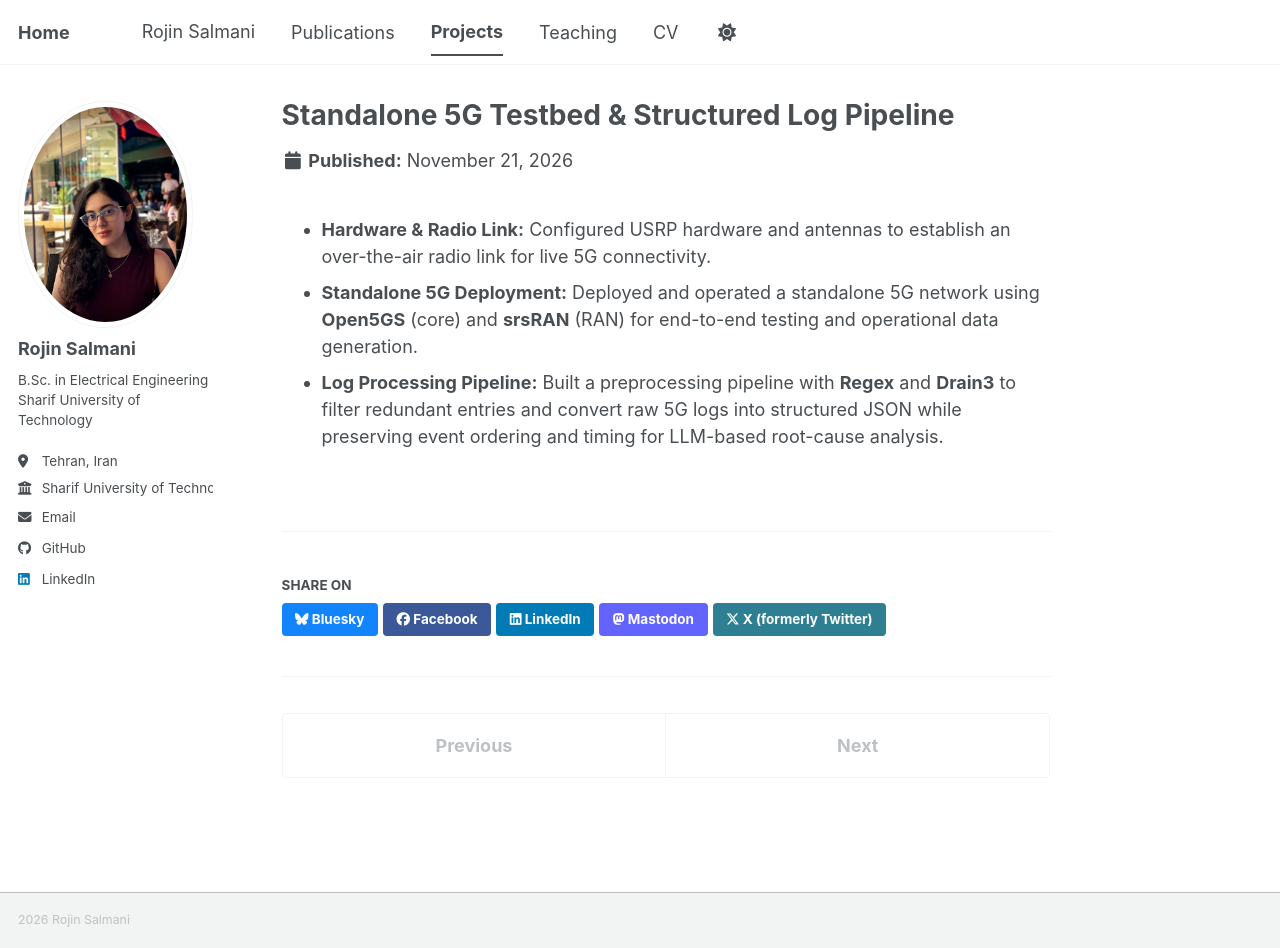
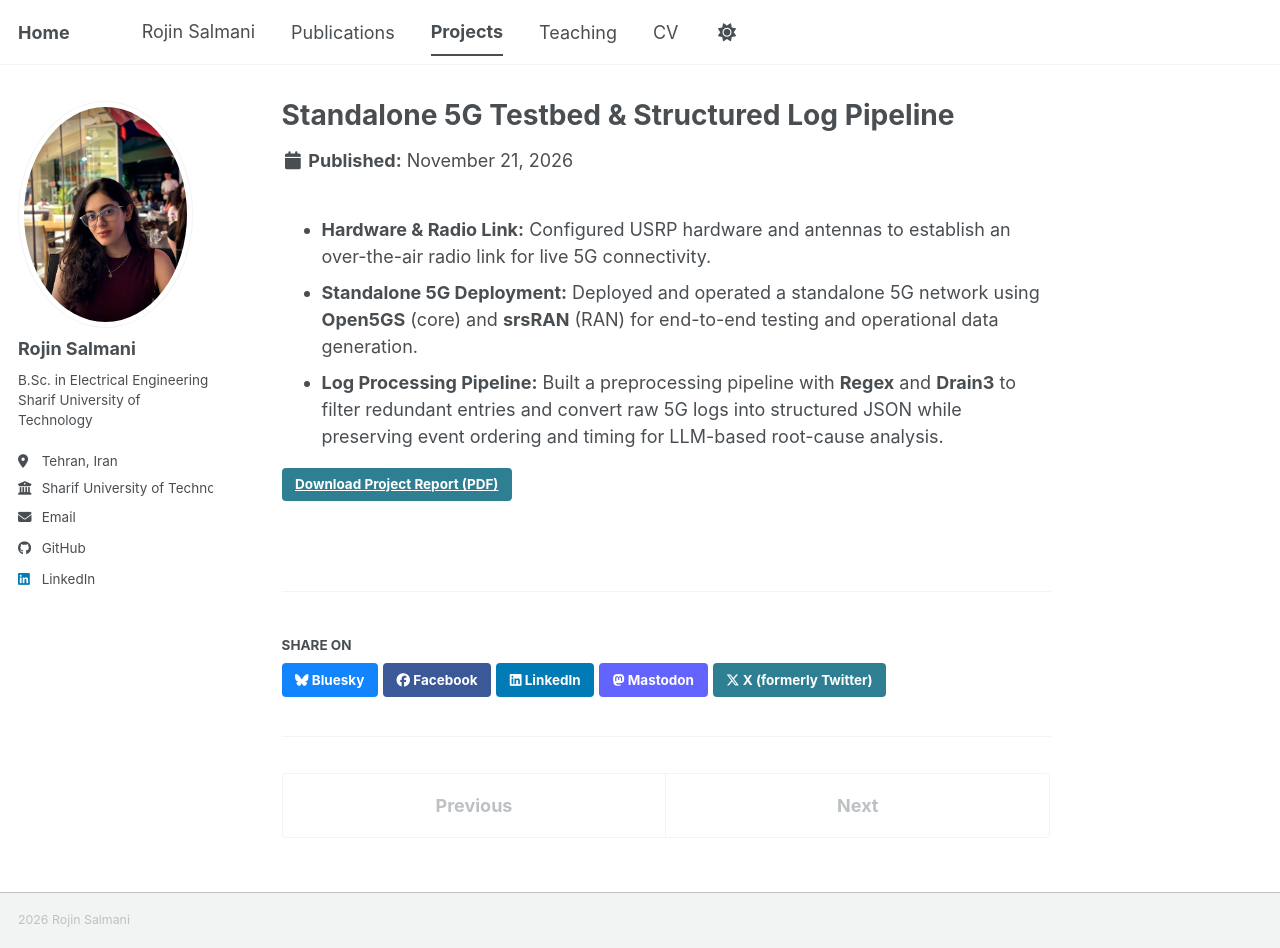
Before and after one commit to rojinsalmani/rojinsalmani.github.io, a Jekyll site: the page built from _portfolio/1-5g-testbed-logs.md, in a window 1280 px wide and 948 px high. Built offline with Jekyll 4.4.1, drawn with Linux system fonts in a browser that asks for light colours; a script bundle is joined from its source files by our own code; a style sheet for code colours, icons or effects is not loaded.

Commit message:
Update 1-5g-testbed-logs.md

```diff
--- a/_portfolio/1-5g-testbed-logs.md
+++ b/_portfolio/1-5g-testbed-logs.md
@@ -7,3 +7,5 @@ collection: portfolio
 * **Hardware & Radio Link:** Configured USRP hardware and antennas to establish an over-the-air radio link for live 5G connectivity.
 * **Standalone 5G Deployment:** Deployed and operated a standalone 5G network using **Open5GS** (core) and **srsRAN** (RAN) for end-to-end testing and operational data generation.
 * **Log Processing Pipeline:** Built a preprocessing pipeline with **Regex** and **Drain3** to filter redundant entries and convert raw 5G logs into structured JSON while preserving event ordering and timing for LLM-based root-cause analysis.
+
+<a href="/files/BS_Pro.pdf" class="btn" download>Download Project Report (PDF)</a>
```
